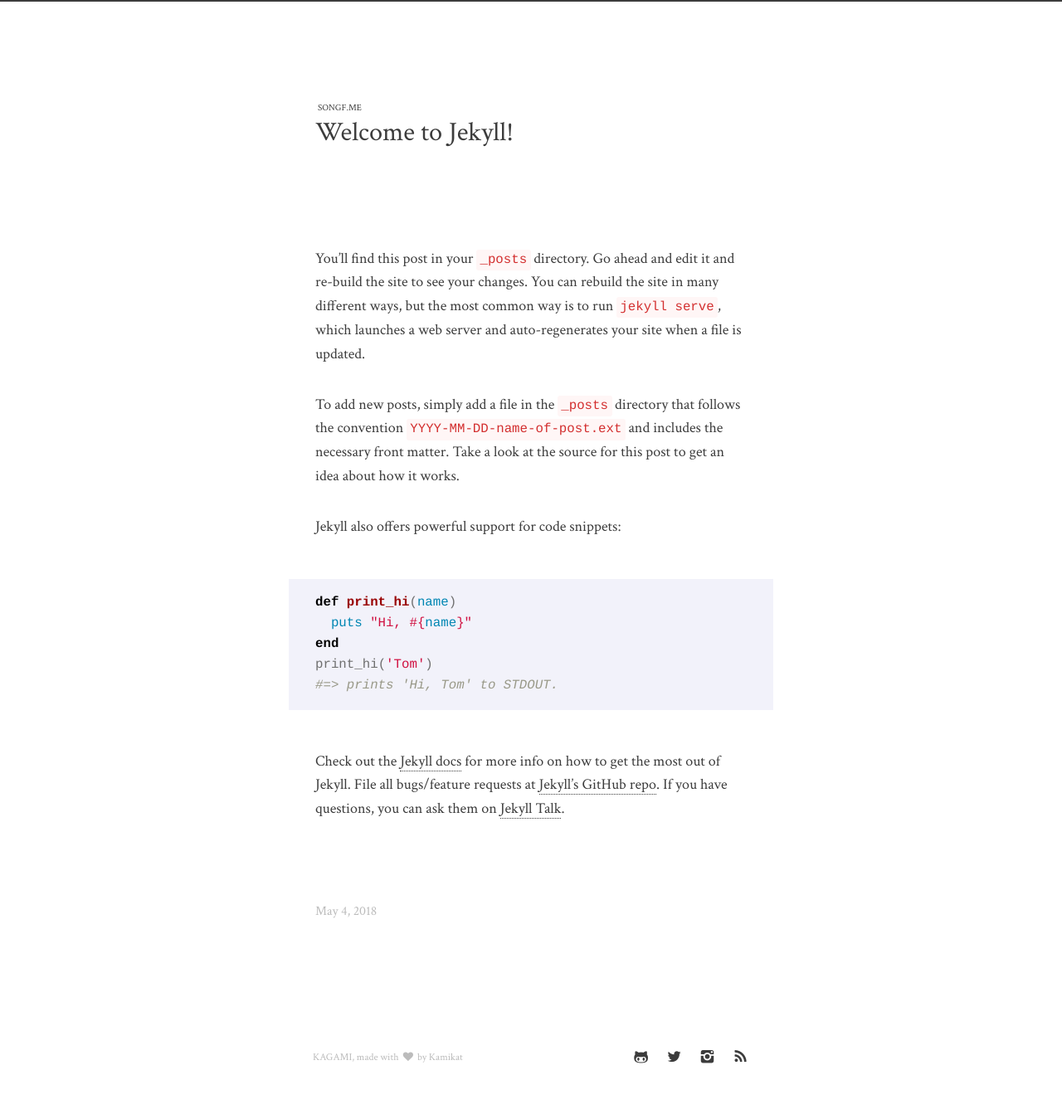
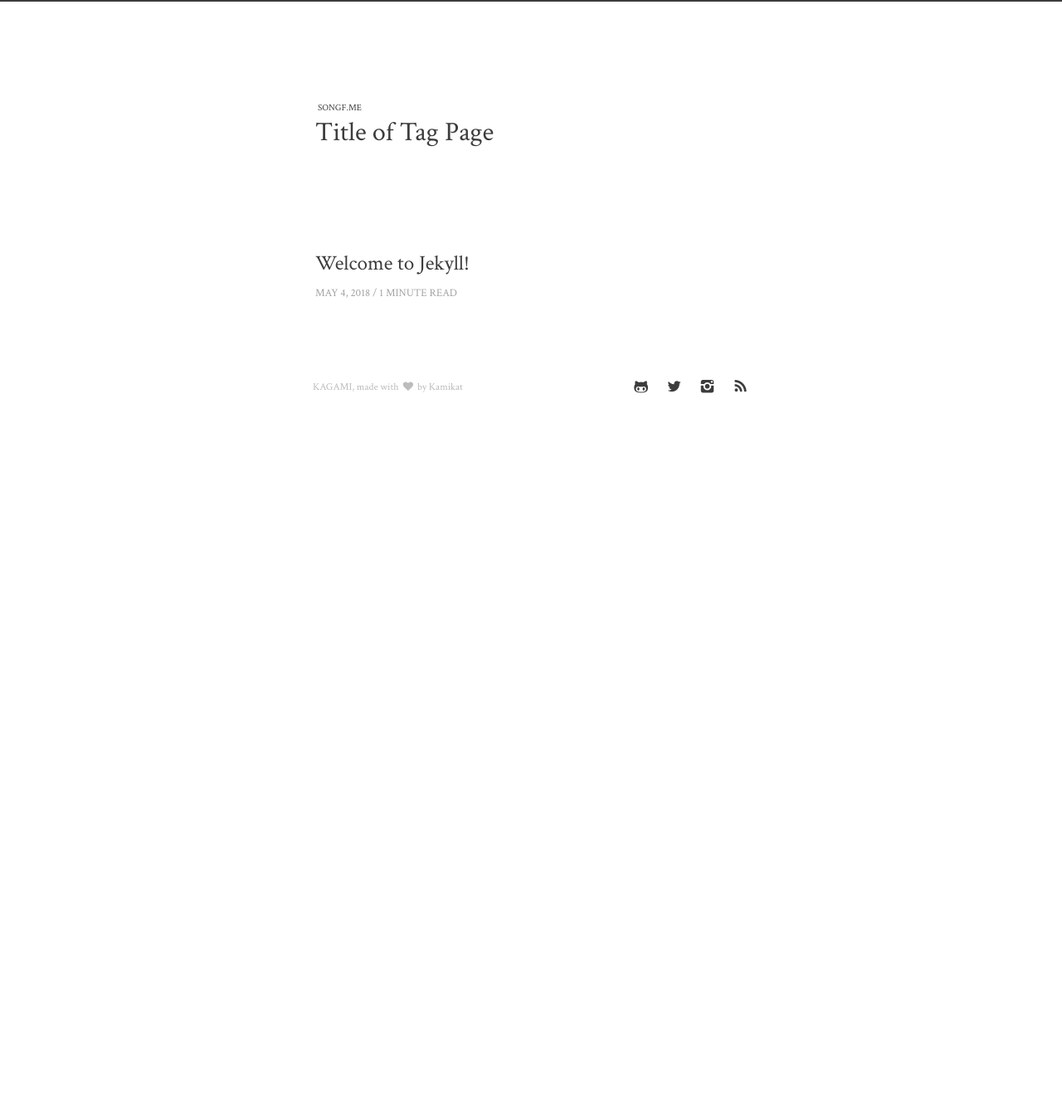
Before and after one commit to ZezeChen/ZezeChen.github.io, a Jekyll site: the page built from _posts/2018-05-04-welcome-to-jekyll.markdown, in a window 1280 px wide. Shown: the whole page at 83% size. Built offline with Jekyll 4.4.1, drawn with Linux system fonts in a browser that asks for light colours; comment, search, counter and statistics services are not loaded; after the commit the page ends 900 px from its top, so only the background shows below that.

Commit message:
commit xi

```diff
--- a/_config.yml
+++ b/_config.yml
@@ -23,10 +23,11 @@ github_username: benniks
 twitter_username: softlysighs
 instagram_username: karmapilot
 color_scheme: github
-disqus_shortname: kpilot
+disqus_shortname: benniks
 
 navlevel: header
 navtitle: Awesome Title # optional, specifies the text to display on navigation item
+
 
 mathjax: true
 
--- a/_posts/2018-05-04-welcome-to-jekyll.markdown
+++ b/_posts/2018-05-04-welcome-to-jekyll.markdown
@@ -1,25 +1,8 @@
 ---
-layout: post
-title:  "Welcome to Jekyll!"
-date:   2018-05-04 19:00:37 +0800
-categories: jekyll update
+title: Title of Tag Page
+layout: post-list
+category: list
+filter:
+  - by_tag: aaa
 ---
-You’ll find this post in your `_posts` directory. Go ahead and edit it and re-build the site to see your changes. You can rebuild the site in many different ways, but the most common way is to run `jekyll serve`, which launches a web server and auto-regenerates your site when a file is updated.
-
-To add new posts, simply add a file in the `_posts` directory that follows the convention `YYYY-MM-DD-name-of-post.ext` and includes the necessary front matter. Take a look at the source for this post to get an idea about how it works.
-
-Jekyll also offers powerful support for code snippets:
-
-{% highlight ruby %}
-def print_hi(name)
-  puts "Hi, #{name}"
-end
-print_hi('Tom')
-#=> prints 'Hi, Tom' to STDOUT.
-{% endhighlight %}
-
-Check out the [Jekyll docs][jekyll-docs] for more info on how to get the most out of Jekyll. File all bugs/feature requests at [Jekyll’s GitHub repo][jekyll-gh]. If you have questions, you can ask them on [Jekyll Talk][jekyll-talk].
-
-[jekyll-docs]: https://jekyllrb.com/docs/home
-[jekyll-gh]:   https://github.com/jekyll/jekyll
-[jekyll-talk]: https://talk.jekyllrb.com/
+33333
```
Also changed, not shown: _posts/2018-05-05-welcome-to-jekyll.markdown (added, +8 -0 lines).
